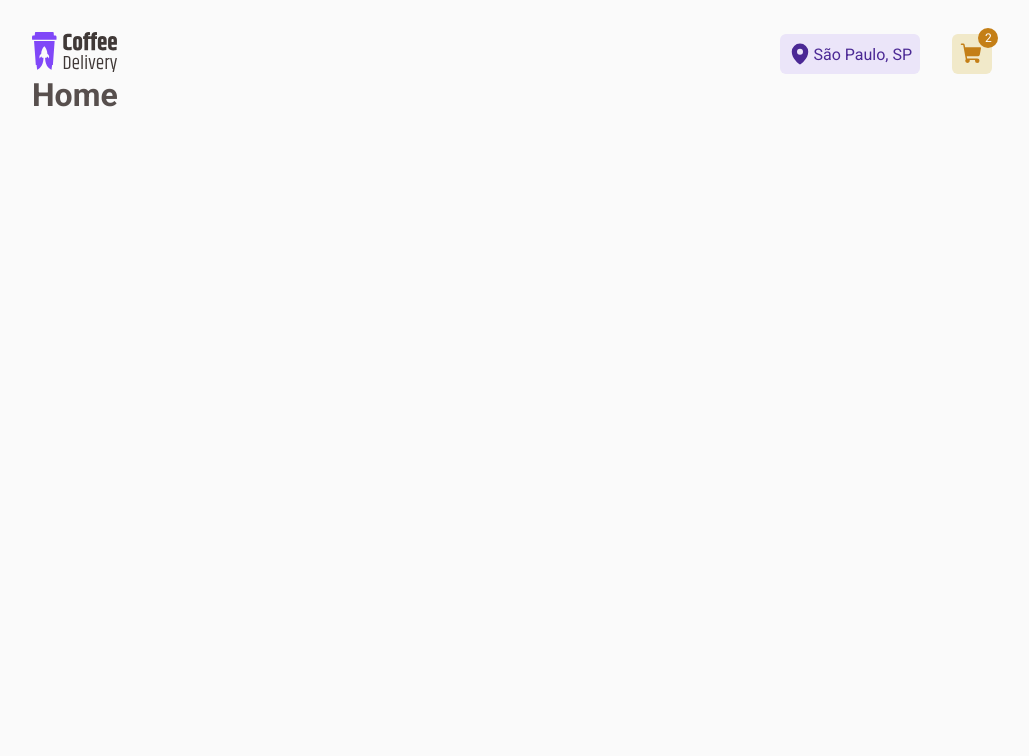
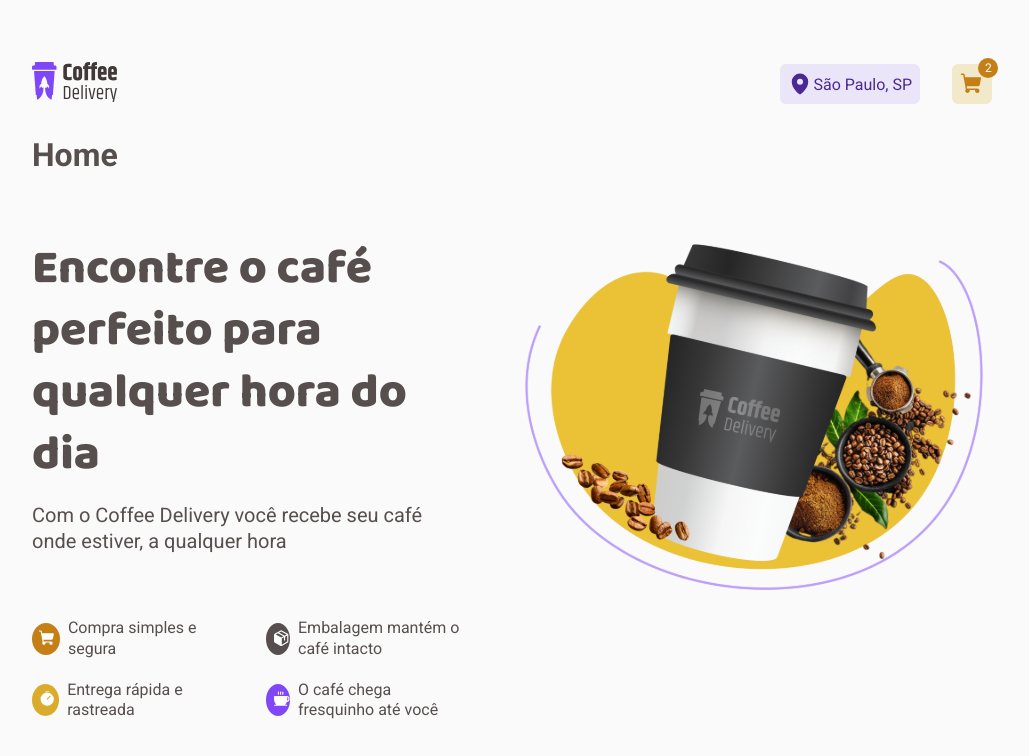
Before and after one commit to alisson-amaral-silva/coffee-delivery, a React (Vite) app: page / in a window 1280 px wide. Shown: the top 756 px of the page, without its empty margins (128-1157 px from the left). Built offline with nearby package versions, Linux system fonts and the light colour scheme.

Commit message:
finalização do componente de intro e incluindo header sticky

```diff
--- a/src/components/Header/styles.ts
+++ b/src/components/Header/styles.ts
@@ -4,6 +4,10 @@ export const HeaderWrapper = styled.header`
   display: flex;
   align-items: center;
   justify-content: space-between;
+  position: sticky;
+  top: 0;
+  height: 6.5rem;
+  background: ${(props) => props.theme['background']};
 `
 
 export const CityWrapper = styled.div`
@@ -13,7 +17,7 @@ export const CityWrapper = styled.div`
   gap: 0.1rem;
   background: ${(props) => props.theme['purple-light']};
   color: ${(props) => props.theme['purple-dark']};
-  padding:0.5rem;
+  padding: 0.5rem;
   border-radius: 6px;
 `
 
--- a/src/pages/Home/components/Description/index.tsx
+++ b/src/pages/Home/components/Description/index.tsx
@@ -1,7 +1,7 @@
 import { ReactNode } from 'react'
 import { DescriptionWrapper, Icon, SpanWrapper } from './style'
 
-interface DescriptionProps {
+export interface DescriptionProps {
   icon: ReactNode
   color: 'dark_yellow' | 'yellow' | 'purple' | 'gray'
   text: string
--- a/src/pages/Home/components/Description/style.ts
+++ b/src/pages/Home/components/Description/style.ts
@@ -23,6 +23,10 @@ export const Icon = styled.div<ItemsProps>`
   border-radius: 50%;
   color: white;
   background: ${(props) => props.theme[ITEMS_COLORS[props.color]]};
+  svg {
+    padding-left: 0.4rem;
+    padding-top: 0.4rem;
+  }
 `
 
 export const SpanWrapper = styled.span`
--- a/src/pages/Home/components/Introduction/index.tsx
+++ b/src/pages/Home/components/Introduction/index.tsx
@@ -1,19 +1,58 @@
+import { Package, ShoppingCart, Coffee, Timer } from 'phosphor-react'
 import coffee from '../../../../assets/coffee-intro.svg'
-import { IntroWrapper, OptionsWrapper, Subtitle, Title } from './style'
+import {
+  IntroWrapper,
+  OptionsWrapper,
+  Subtitle,
+  Title,
+  TitleWrapper,
+} from './style'
+import { Description, DescriptionProps } from '../Description'
 
 export function Introduction() {
+  const descriptions: DescriptionProps[] = [
+    {
+      icon: <ShoppingCart size={24} weight="fill" />,
+      color: 'dark_yellow',
+      text: 'Compra simples e segura',
+    },
+    {
+      icon: <Package size={24} weight="fill" />,
+      color: 'gray',
+      text: 'Embalagem mantém o café intacto',
+    },
+    {
+      icon: <Timer size={24} weight="fill" />,
+      color: 'yellow',
+      text: 'Entrega rápida e rastreada',
+    },
+    {
+      icon: <Coffee size={24} weight="fill" />,
+      color: 'purple',
+      text: 'O café chega fresquinho até você',
+    },
+  ]
   return (
     <IntroWrapper>
-      <div>
+      <TitleWrapper>
         <Title>Encontre o café perfeito para qualquer hora do dia</Title>
         <Subtitle>
           Com o Coffee Delivery você recebe seu café onde estiver, a qualquer
           hora
         </Subtitle>
         <OptionsWrapper>
-          <div></div>
+          {descriptions.map((description) => {
+            return (
+              <Description
+                key={description.text}
+                color={description.color}
+                text={description.text}
+                icon={description.icon}
+              />
+            )
+          })}
         </OptionsWrapper>
-      </div>
+      </TitleWrapper>
       <img src={coffee} alt="" />
     </IntroWrapper>
   )
--- a/src/pages/Home/components/Introduction/style.ts
+++ b/src/pages/Home/components/Introduction/style.ts
@@ -1,8 +1,14 @@
 import styled from 'styled-components'
 
 export const IntroWrapper = styled.div`
+  display: grid;
+  grid-template-columns: 1.5fr 1fr;
+  margin-top: 4rem;
+  grid-column-gap: 3.5rem;
+`
+
+export const TitleWrapper = styled.div`
   max-width: 36.7rem;
-  display: flex;
 `
 
 export const Title = styled.h1`
@@ -13,15 +19,17 @@ export const Title = styled.h1`
 `
 
 export const Subtitle = styled.h2`
+  margin-top: 1rem;
   font-weight: 400;
   font-size: 1.25rem;
   line-height: 1.625rem;
 `
 
 export const OptionsWrapper = styled.div`
+  margin-top: 4rem;
   display: grid;
   grid-template-columns: repeat(2, 1fr);
   grid-template-rows: repeat(2, 1fr);
-  grid-column-gap: 40px;
-  grid-row-gap: 20px;
+  grid-column-gap: 2.5rem;
+  grid-row-gap: 1.25rem;
 `
--- a/src/pages/Home/index.tsx
+++ b/src/pages/Home/index.tsx
@@ -1,3 +1,10 @@
-export function Home(){
-    return <h1>Home</h1>
+import { Introduction } from './components/Introduction'
+
+export function Home() {
+  return (
+    <>
+      <h1>Home</h1>
+      <Introduction />
+    </>
+  )
 }
```
